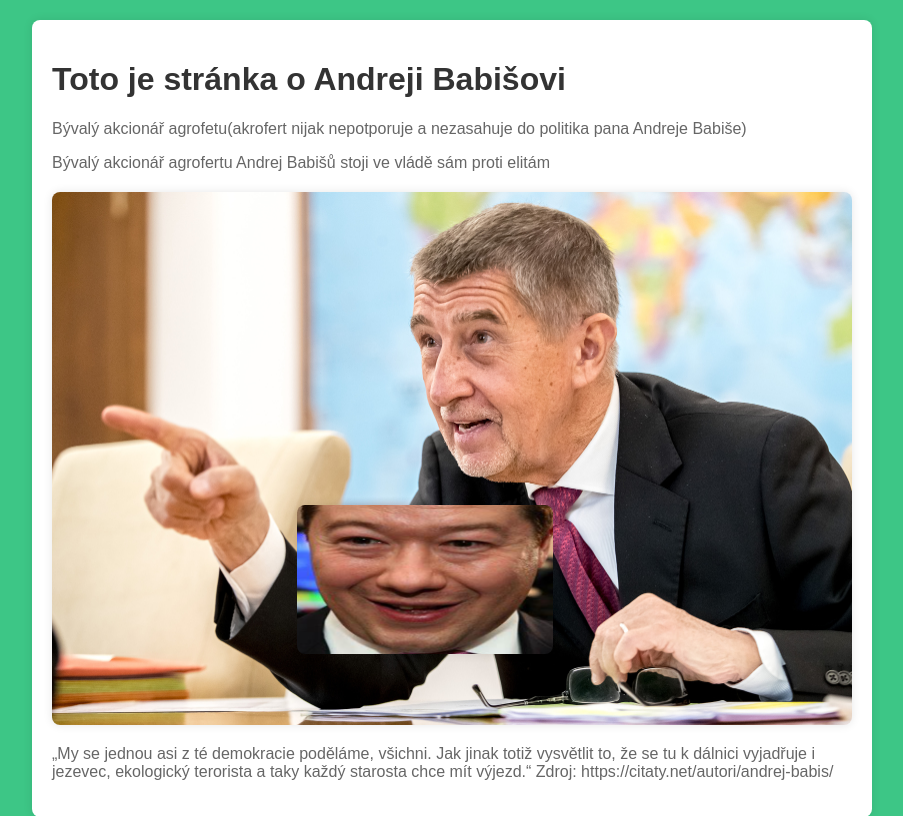
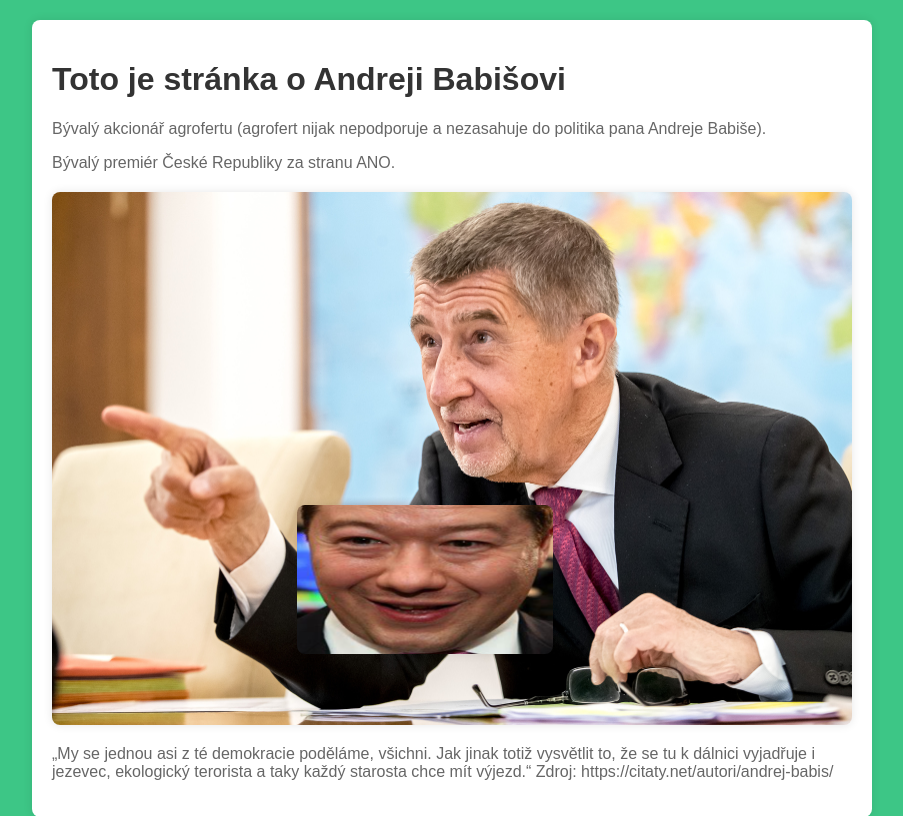
Before and after one commit to 2Karlicek/SPS_Kladno_projekt, a PHP site: the page made by Babiš.php in a window 1280 px wide. Shown: the top 816 px of the page, without its empty margins (188-1091 px from the left). Run offline with PHP 8.4, Linux system fonts and the light colour scheme.

Commit message:
Babiš.php

```diff
--- a/Babiš.php
+++ b/Babiš.php
@@ -64,8 +64,8 @@
 ?>
     <div class="container">
         <h1>Toto je stránka o Andreji Babišovi</h1>
-        <p>Bývalý akcionář agrofetu(akrofert nijak nepotporuje a nezasahuje do politika pana Andreje Babiše)</p>
-        <p>Bývalý akcionář agrofertu Andrej Babišů stoji ve vládě sám proti elitám</p>
+        <p>Bývalý akcionář agrofertu (agrofert nijak nepodporuje a nezasahuje do politika pana Andreje Babiše).</p>
+        <p>Bývalý premiér České Republiky za stranu ANO.</p>
 
 
         <img src=assets/images/praha-rozhovor-babis-2020-04.jpg alt="Bývalý akcionář agroferu">
```
